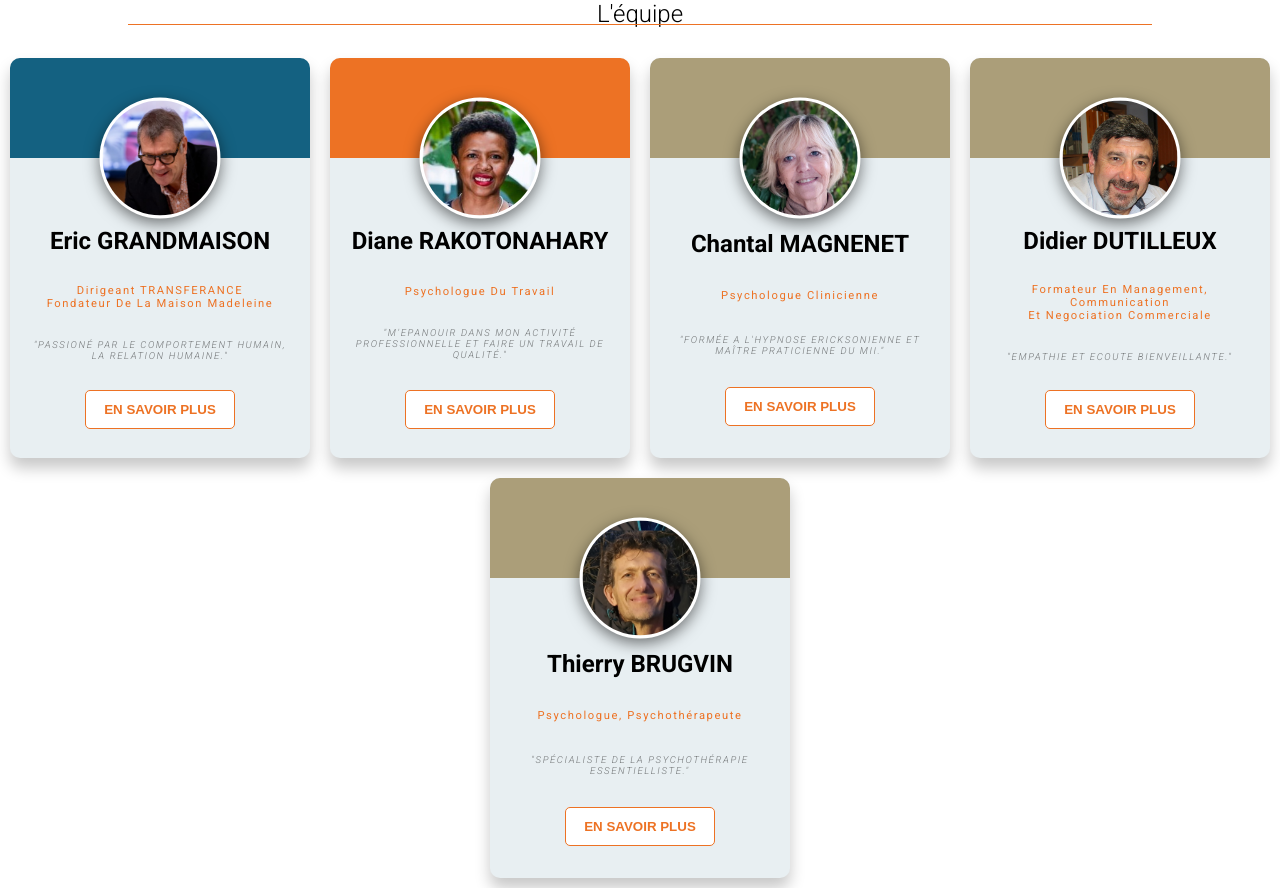
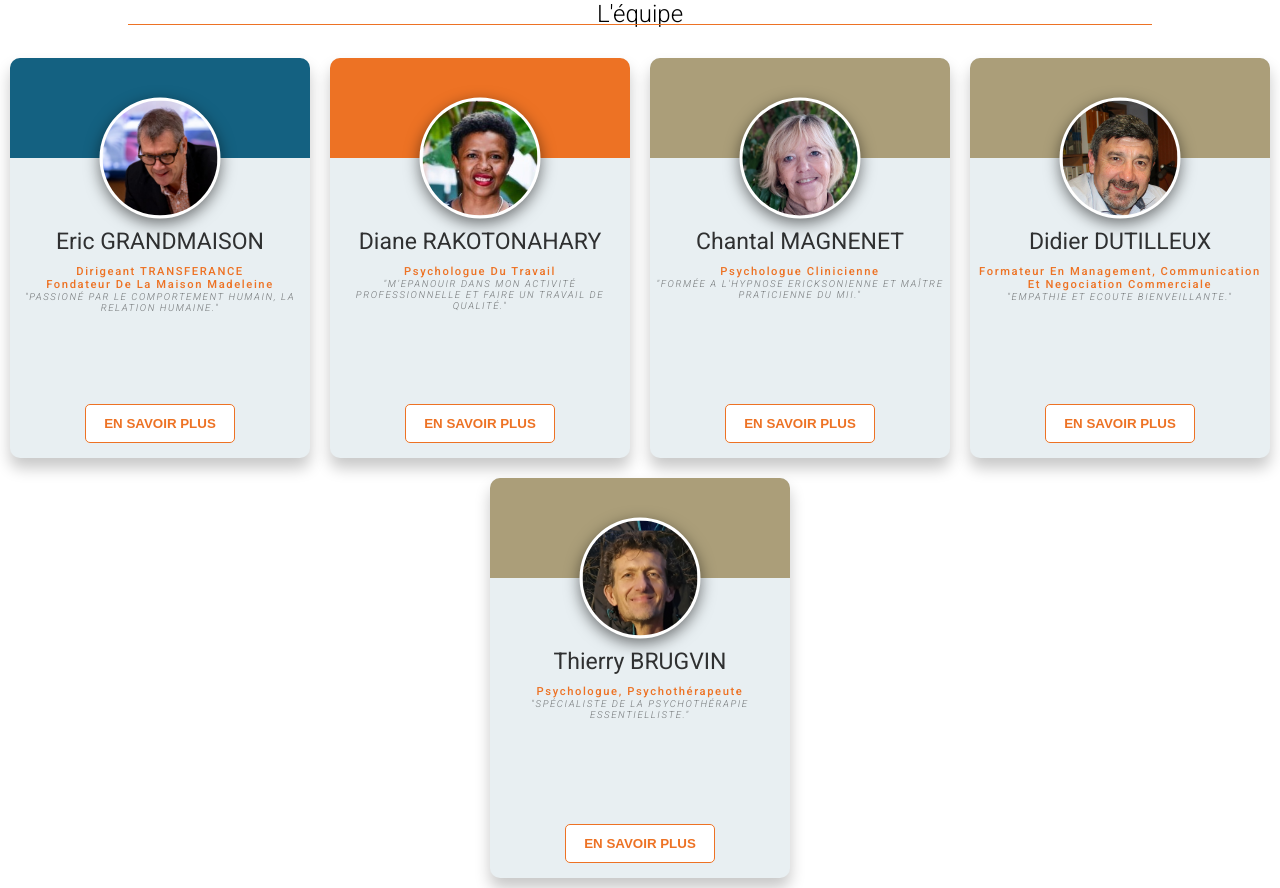
Before and after one commit to ChrisLH76/Learning, a plain HTML site: page index.html in a window 1280 px wide. Drawn offline with Linux system fonts and the light colour scheme.

Commit message:
card optimization

```diff
--- a/index.html
+++ b/index.html
@@ -33,8 +33,8 @@
                 >"passioné par le comportement humain, la relation humaine."</em
               >
             </p>
-            <button class="card-button">en savoir plus</button>
           </div>
+          <button class="card-button">en savoir plus</button>
         </div>
         <div class="card-container">
           <div class="card-color orange-card">
@@ -51,8 +51,8 @@
                 travail de qualité."</em
               >
             </p>
-            <button class="card-button">en savoir plus</button>
           </div>
+          <button class="card-button">en savoir plus</button>
         </div>
         <div class="card-container">
           <div class="card-color brown-card">
@@ -69,8 +69,8 @@
                 mii."</em
               >
             </p>
-            <button class="card-button">en savoir plus</button>
           </div>
+          <button class="card-button">en savoir plus</button>
         </div>
         <div class="card-container">
           <div class="card-color brown-card">
@@ -87,8 +87,8 @@
             <p class="card-sentence">
               <em>"empathie et ecoute bienveillante."</em>
             </p>
-            <button class="card-button">en savoir plus</button>
           </div>
+          <button class="card-button">en savoir plus</button>
         </div>
         <div class="card-container">
           <div class="card-color brown-card">
@@ -102,8 +102,8 @@
             <p class="card-sentence">
               <em>"spécialiste de la psychothérapie essentielliste."</em>
             </p>
-            <button class="card-button">en savoir plus</button>
           </div>
+          <button class="card-button">en savoir plus</button>
         </div>
       </div>
     </section>
--- a/style.css
+++ b/style.css
@@ -3,11 +3,13 @@
   padding: 0;
   box-sizing: border-box;
   list-style: none;
+  transition: 0.3s;
 }
 
 body {
   font-family: roboto, sans-serif;
 }
+
 .card-section {
   margin: 0 auto;
 }
@@ -36,16 +38,19 @@ body {
 }
 
 .card-container {
-  height: 400px;
+  position: relative;
+  display: flex;
+  min-height: 400px;
   width: 300px;
   background-color: #e8eff2;
   border-radius: 10px;
   margin: 10px;
   box-shadow: 0 10px 15px rgba(0, 0, 0, 0.22);
+  flex-wrap: wrap;
 }
 
 .card-color {
-  height: 25%;
+  height: 100px;
   width: 100%;
   border-radius: 10px 10px 0 0;
   position: relative;
@@ -74,13 +79,11 @@ body {
   background-color: white;
   padding: 3px;
   box-shadow: 0 5px 15px rgba(0, 0, 0, 0.52);
-  transition: 0.6s;
 }
 
 .card-img-container:hover {
   box-shadow: 0 5px 30px rgba(255, 255, 255, 0.52);
-  transition: 0.3s;
-  padding: 1px;
+  padding: 2px;
 }
 
 .card-img {
@@ -126,26 +129,24 @@ body {
 }
 
 .card-description {
-  width: 90%;
-  height: 65%;
+  position: relative;
+  width: 100%;
+  min-height: 300px;
   text-align: center;
-  display: flex;
-  flex-direction: column;
-  justify-content: space-evenly;
-  margin-top: 40px;
-  margin: 40px auto;
 }
 
 .card-name {
-  color: black;
-  font-size: 24px;
-  font-weight: bold;
+  color: rgba(0, 0, 0, 0.8);
+  font-size: 23px;
+  font-weight: 400;
+  margin-top: 70px;
+  margin-bottom: 10px;
 }
 
 .card-job {
   color: #ed7224;
   text-transform: capitalize;
-  font-weight: 400;
+  font-weight: 500;
   font-size: 0.7rem;
   letter-spacing: 0.1rem;
 }
@@ -165,8 +166,10 @@ body {
   border: 1px solid #ed7224;
   text-transform: uppercase;
   color: #ed7224;
-  margin: 0 auto;
   background-color: white;
   font-weight: bold;
   cursor: pointer;
+  position: absolute;
+  transform: translateX(50%);
+  bottom: 15px;
 }
```
